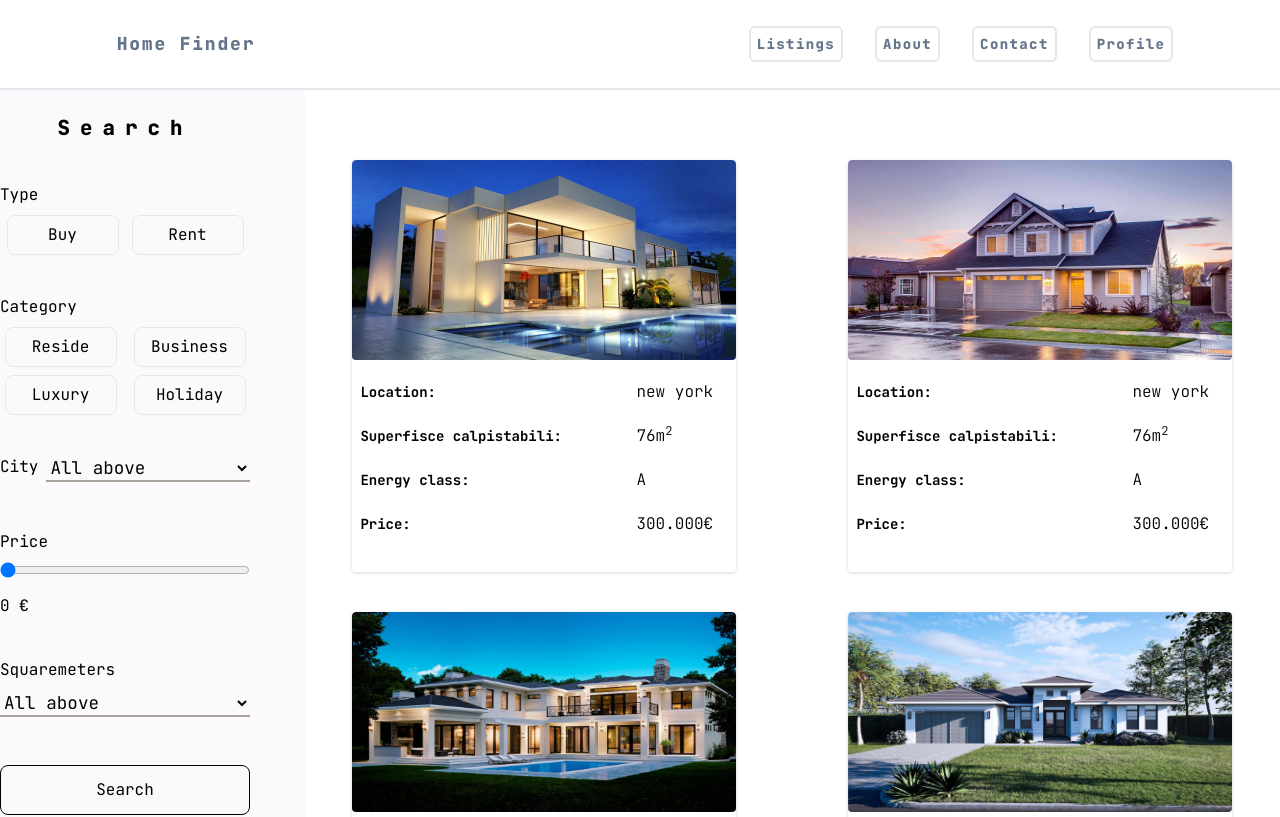
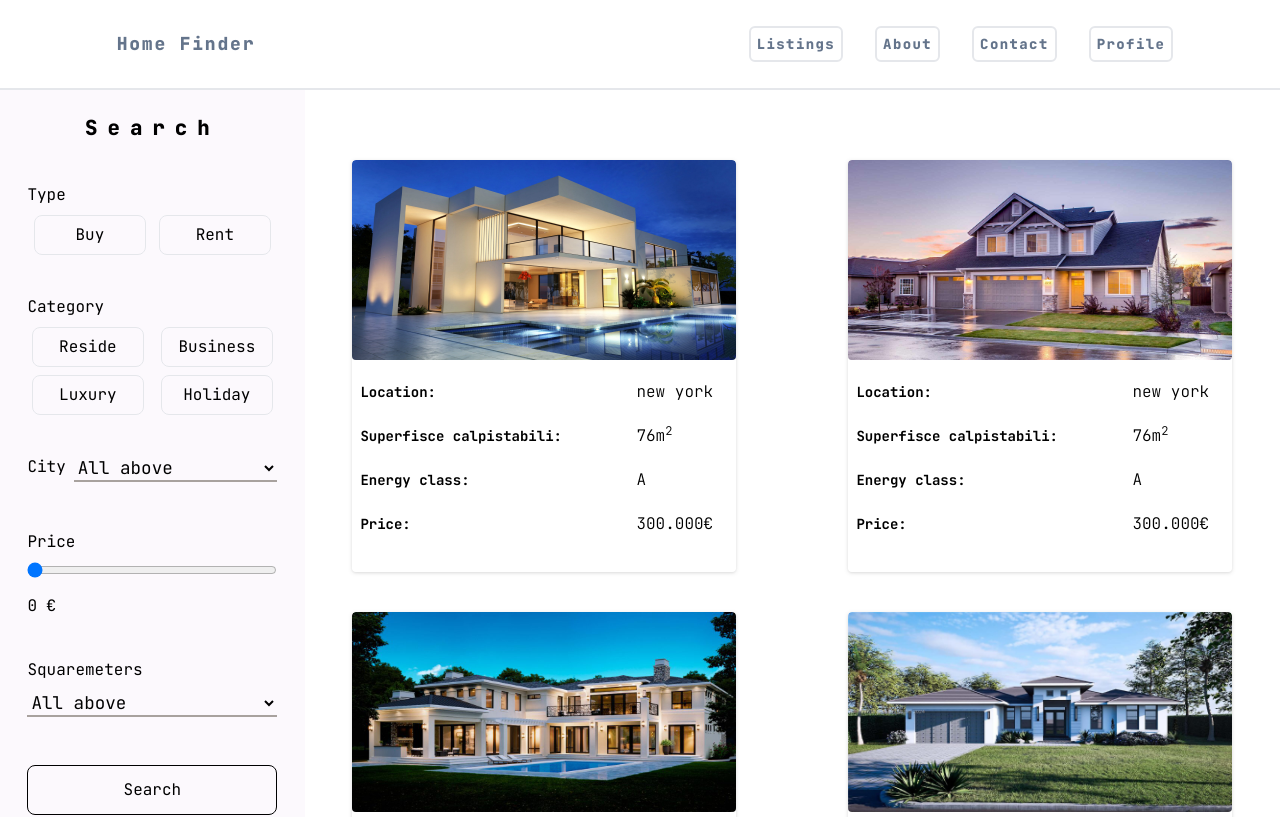
Before and after one commit to urbobb/real-estate-listings, a Next.js app: page /listings in a window 1280 px wide. Shown: the top 817 px of the page. Built offline with nearby package versions, Linux system fonts and the light colour scheme.

Commit message:
centered search bar

```diff
--- a/app/listings/page.tsx
+++ b/app/listings/page.tsx
@@ -91,11 +91,11 @@ export default function Listings() {
       <div className="flex md:flex-row flex-col md:w-screen w-full md:min-h-screen  ">
         {/* SEARCHBAR */}
         <div
-          className="flex md:min-h-screen
+          className="flex md:min-h-screen justify-center items-center
           w-full md:w-[400px] bg-[#fcf9fd]">
           <div
-            className="relative md:fixed flex flex-col justify-center items-center md:top-0 min-h-max
-            md:w-auto w-11/12 mx-auto md:bottom-0  md:pt-28">
+            className="relative md:fixed md:top-0 flex flex-col justify-center items-center min-h-max
+            md:w-auto w-11/12 mx-auto md:pt-28">
             {/* TITLE */}
             <div className="flex md:justify-start justify-center md:mb-5 mb-2 sm:mx-5 md:mt-0 mt-5">
               <h1 className="md:text-[1.3rem] text-[1.5rem] md:font-extrabold font-semibold tracking-[10px]">
```
